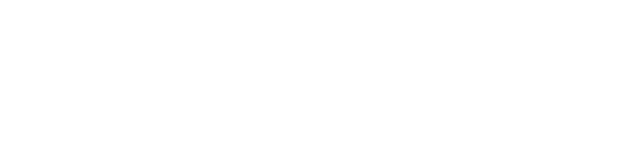
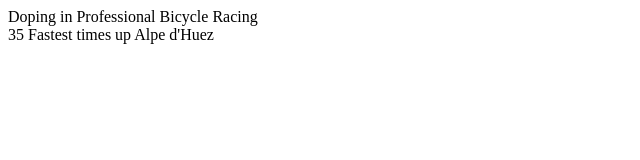
Before and after one commit to Kutz-Dag/scatterplot-graph, a plain HTML site: page index.html in a window 1280 px wide. Shown: the whole page, without its empty margins (0-640 px from the left). Drawn offline with Linux system fonts and the light colour scheme.

Commit message:
Update index.html

```diff
--- a/index.html
+++ b/index.html
@@ -1 +1,8 @@
-<html></html>
+<!DOCTYPE html>
+<html>
+  <div class="container">
+    <div id="title">Doping in Professional Bicycle Racing</div>
+    <div id="header--2">35 Fastest times up Alpe d'Huez</div>
+    <div class="scatterplotGraph"></div>
+  </div>
+</html>
```
